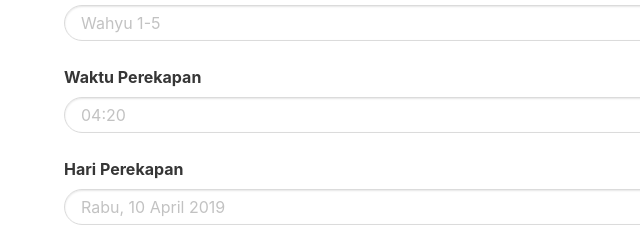
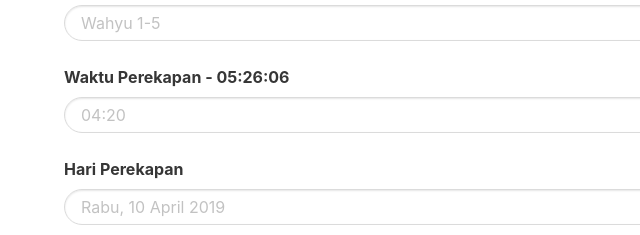
Before and after one commit to drepram/bapa, a plain HTML site: page index.html in a window 1280 px wide. Shown: the part 427-662 px from the top of the page, 0-640 px from the left. Drawn offline with nearby package versions, Linux system fonts and the light colour scheme.

Commit message:
Shows current time

```diff
--- a/index.html
+++ b/index.html
@@ -38,7 +38,7 @@
             <label class="label">Pasal Hari Ini</label>
             <input class="input is-rounded" id="ayat" placeholder="Wahyu 1-5"><br><br>
             <label class="label">
-                Waktu Perekapan
+                Waktu Perekapan - <span id="waktuPadaSaatIni">00:00:00</span>
                 <button class="button is-dark is-small is-outlined is-pulled-right" onclick="dapatkanWaktu()">Ambil
                     Waktu</button>
             </label>
--- a/main.js
+++ b/main.js
@@ -503,3 +503,21 @@ function dapatkanWaktu () {
   document.getElementById('tanggal').value = `${hari}, ${tanggal} ${bulan} ${tahun}`
   document.getElementById('waktu').value = `${jamDanMenit}`
 }
+
+(function () {
+    function checkTime(i) {
+        return (i < 10) ? "0" + i : i;
+    }
+
+    function startTime() {
+        var today = new Date(),
+            h = checkTime(today.getHours()),
+            m = checkTime(today.getMinutes()),
+            s = checkTime(today.getSeconds());
+        document.querySelector('#waktuPadaSaatIni').innerHTML = h + ":" + m + ":" + s;
+        t = setTimeout(function () {
+            startTime()
+        }, 500);
+    }
+    startTime();
+})();
```
